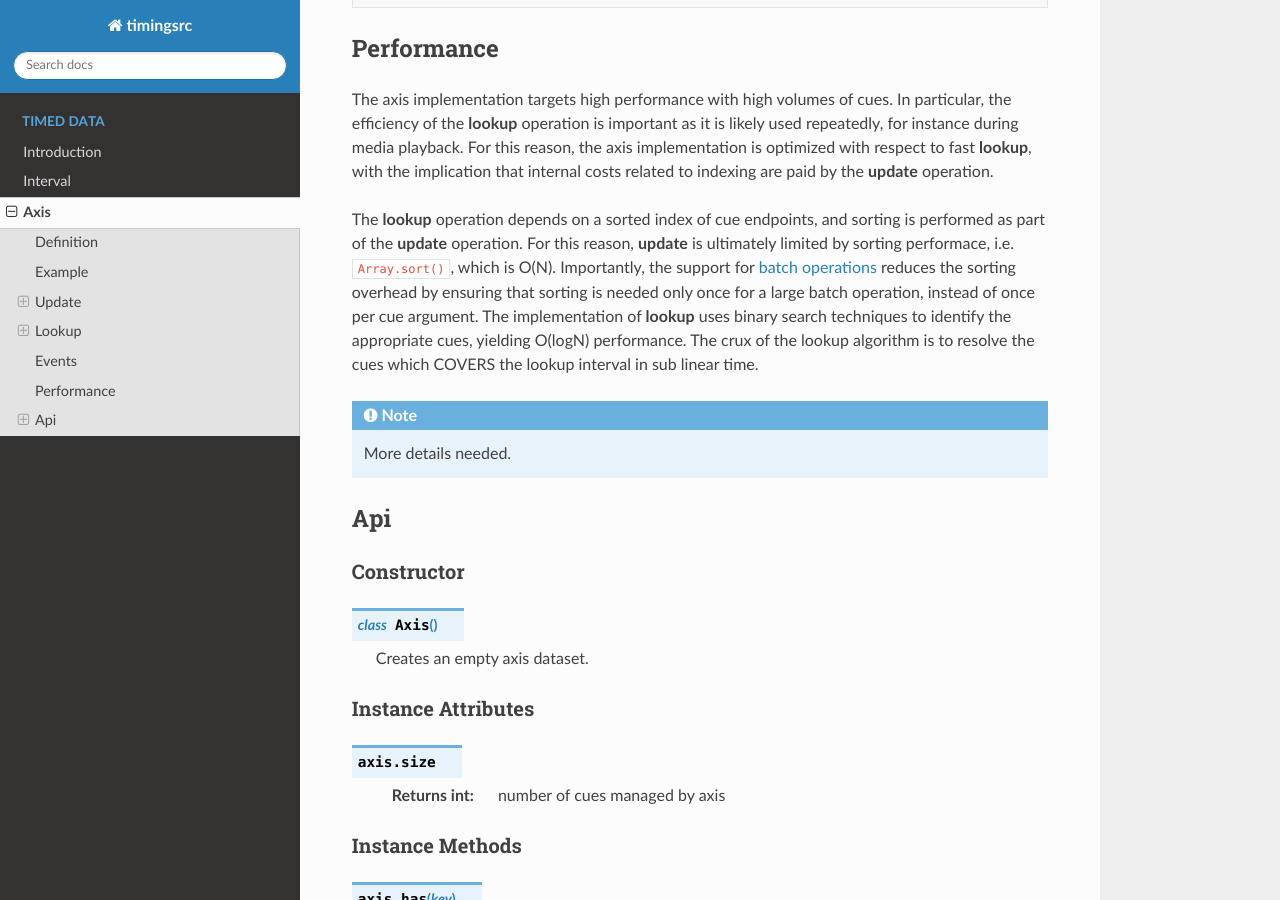
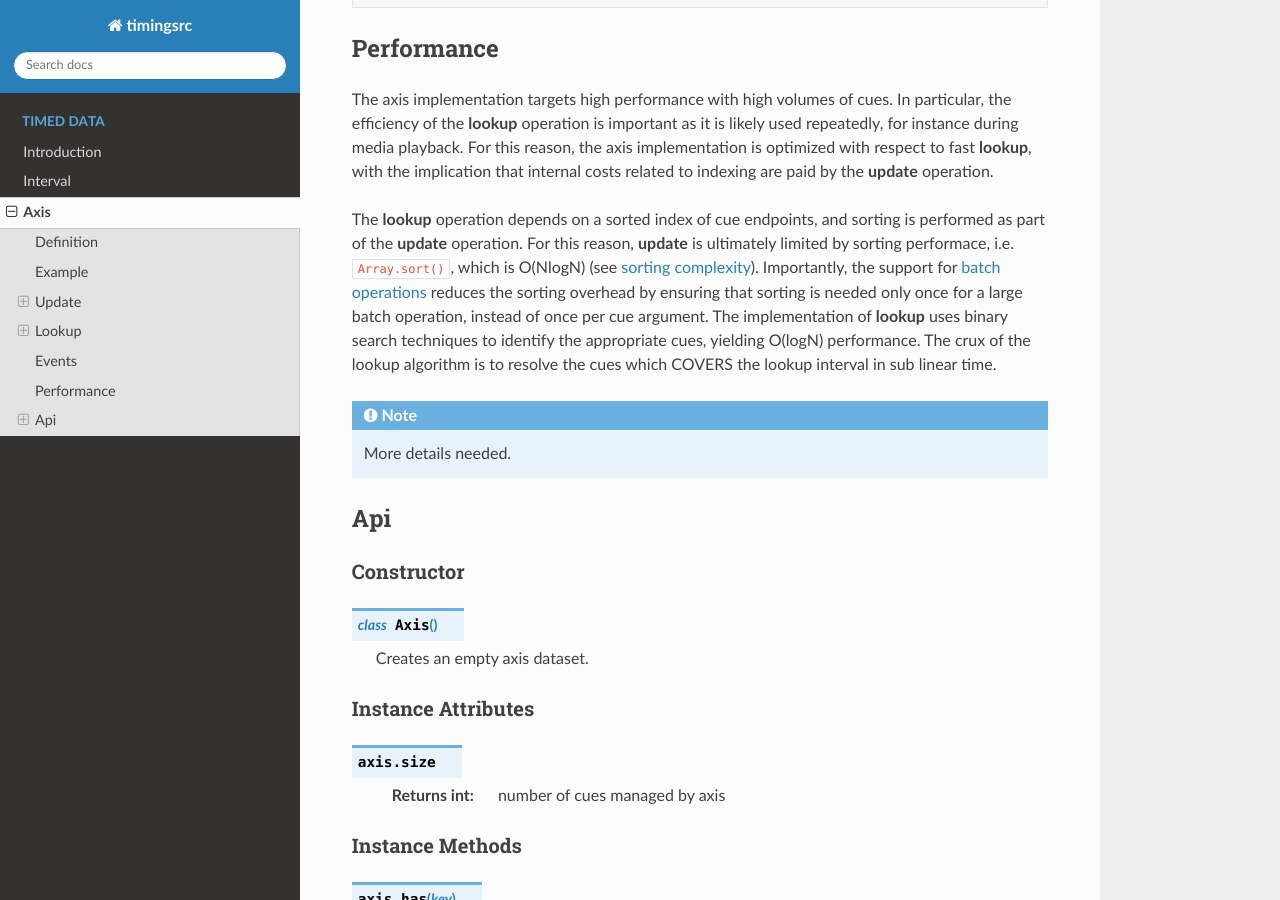
Before and after one commit to ingararntzen/timingdocs, a Sphinx documentation site: the page built from docs/source/axis.rst, in a window 1280 px wide and 900 px high, scrolled down 8848 px. Built offline with Sphinx 7.4.7 and the Read the Docs theme 2.0.0, drawn with Linux system fonts in a browser that asks for light colours.

Commit message:
fix link sorting complexity

```diff
--- a/docs/source/axis.rst
+++ b/docs/source/axis.rst
@@ -541,14 +541,17 @@ related to indexing are paid by the **update** operation.
 The **lookup** operation depends on a sorted index of cue endpoints, and
 sorting is performed as part of the **update** operation. For this
 reason, **update** is ultimately limited by sorting performace, i.e.
-``Array.sort()``, which is O(N). Importantly, the support for
-:ref:`batch operations <axis-batch>` reduces the sorting overhead by
-ensuring that sorting is needed only once for a large batch operation,
-instead of once per cue argument. The implementation of **lookup** uses
-binary search techniques to identify the appropriate cues, yielding
-O(logN) performance. The crux of the lookup algorithm is to resolve the
-cues which COVERS the lookup interval in sub linear time.
+``Array.sort()``, which is O(NlogN) (see `sorting complexity`_).
+Importantly, the support for :ref:`batch operations <axis-batch>`
+reduces the sorting overhead by ensuring that sorting is needed only
+once for a large batch operation, instead of once per cue argument. The
+implementation of **lookup** uses binary search techniques to identify
+the appropriate cues, yielding O(logN) performance. The crux of the
+lookup algorithm is to resolve the cues which COVERS the lookup interval
+in sub linear time.
 
+
+.. _sorting complexity: https://blog.shovonhasan.com/time-space-complexity-of-array-sort-in-v8/
 
 ..  note::
 
```
